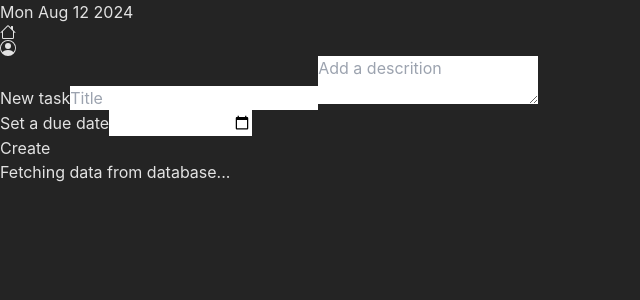
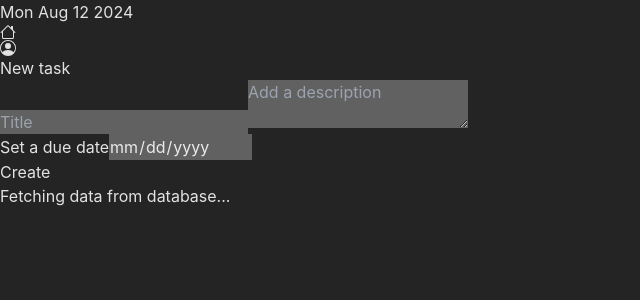
Before and after one commit to caioarodrigues/to-do-list, a React (Vite) app in the folder interface/: page /edit/1 in a window 1280 px wide. Shown: the top 300 px of the page, without its empty margins (0-640 px from the left). Built offline with nearby package versions, Linux system fonts and the light colour scheme; no server answers.

Commit message:
style: minor changes

```diff
--- a/interface/src/components/SideMenu.tsx
+++ b/interface/src/components/SideMenu.tsx
@@ -8,29 +8,35 @@ export const SideMenu = () => {
   return (
     <div
       className={`min-h-screen h-full bg-zinc-800 hidden md:flex p-2 flex-col gap-2
-      border-r-2 border-zinc-500 relative col-span-3 ${
-        id && "opacity-30 cursor-not-allowed"
+      border-r-2 border-zinc-500 relative col-span-3 w-full ${
+        id && "opacity-70"
       }`}
     >
-      <a href="" className="text-2xl font-medium text-white">
+      <h2 className="text-2xl font-medium text-white">
         New task
-      </a>
+      </h2>
       <input
         type="text"
         placeholder="Title"
         className="p-2 rounded-md border-zinc-500 border-2 border-opacity-70 outline-none
         text-zinc-500"
+        disabled={id ? true : false}
         value={currentTask.title}
-        onChange={(e) => updateCurrentTaskHandler("title", e.currentTarget.value)}
+        onChange={(e) =>
+          updateCurrentTaskHandler("title", e.currentTarget.value)
+        }
       />
       <textarea
         name=""
         id=""
-        placeholder="Add a descrition"
+        placeholder="Add a description"
         className="px-2 py-4 rounded-md border-zinc-500 border-2 border-opacity-70
         outline-none text-zinc-500"
+        disabled={id ? true : false}
         value={currentTask.description}
-        onChange={(e) => updateCurrentTaskHandler("description", e.currentTarget.value)}
+        onChange={(e) =>
+          updateCurrentTaskHandler("description", e.currentTarget.value)
+        }
       />
       <div className="flex flex-col gap-1">
         <label htmlFor="">Set a due date</label>
@@ -40,16 +46,23 @@ export const SideMenu = () => {
           id=""
           min={new Date().toISOString().split("T")[0]}
           className="p-2 rounded-md border-zinc-500 border-2 border-opacity-70
-          text-zinc-500 outline-none"
+          text-zinc-400 outline-none"
+          disabled={id ? true : false}
           value={currentTask.dueDate}
-          onChange={(e) => updateCurrentTaskHandler("dueDate", e.currentTarget.value)}
+          onChange={(e) =>
+            updateCurrentTaskHandler("dueDate", e.currentTarget.value)
+          }
         />
       </div>
       <span
         onClick={() => newTaskHandler(currentTask, id)}
-        className={`outline-none p-2 rounded-md border-2 border-zinc-400 border-opacity-70
-        bg-blue-500 md:hover:bg-blue-600 transition-colors delay-100
-        ${id ? "cursor-not-allowed" : "cursor-pointer"}`}
+        className={`outline-none p-2 rounded-md border-2 border-opacity-70
+        bg-blue-500
+        ${
+          id
+            ? "cursor-not-allowed border-zinc-400"
+            : "cursor-pointer md:hover:bg-blue-600 border-zinc-200 transition-colors delay-100"
+        }`}
       >
         Create
       </span>
--- a/interface/src/components/Task.tsx
+++ b/interface/src/components/Task.tsx
@@ -39,9 +39,13 @@ export const Task = ({
   return (
     <div
       className={`p-2 md:p-1 rounded-md border-2 border-zinc-300
-      border-opacity-70 w-full flex flex-col gap-4 md:hover:bg-zinc-600
+      border-opacity-70 w-full flex flex-col gap-4
       md:hover:border-zinc-400 ease-in transition-all md:justify-between
-      ${completed ? "bg-green-800" : "bg-zinc-500"}`}
+      ${
+        completed
+          ? "bg-emerald-700 md:hover:bg-emerald-800"
+          : "bg-zinc-500 md:hover:bg-zinc-600"
+      }`}
       card-id={id}
     >
       <div className="flex flex-col gap-0 overflow-hidden">
```
Also changed, not shown: 1 other file (tests, documents, lock files or other folders).
